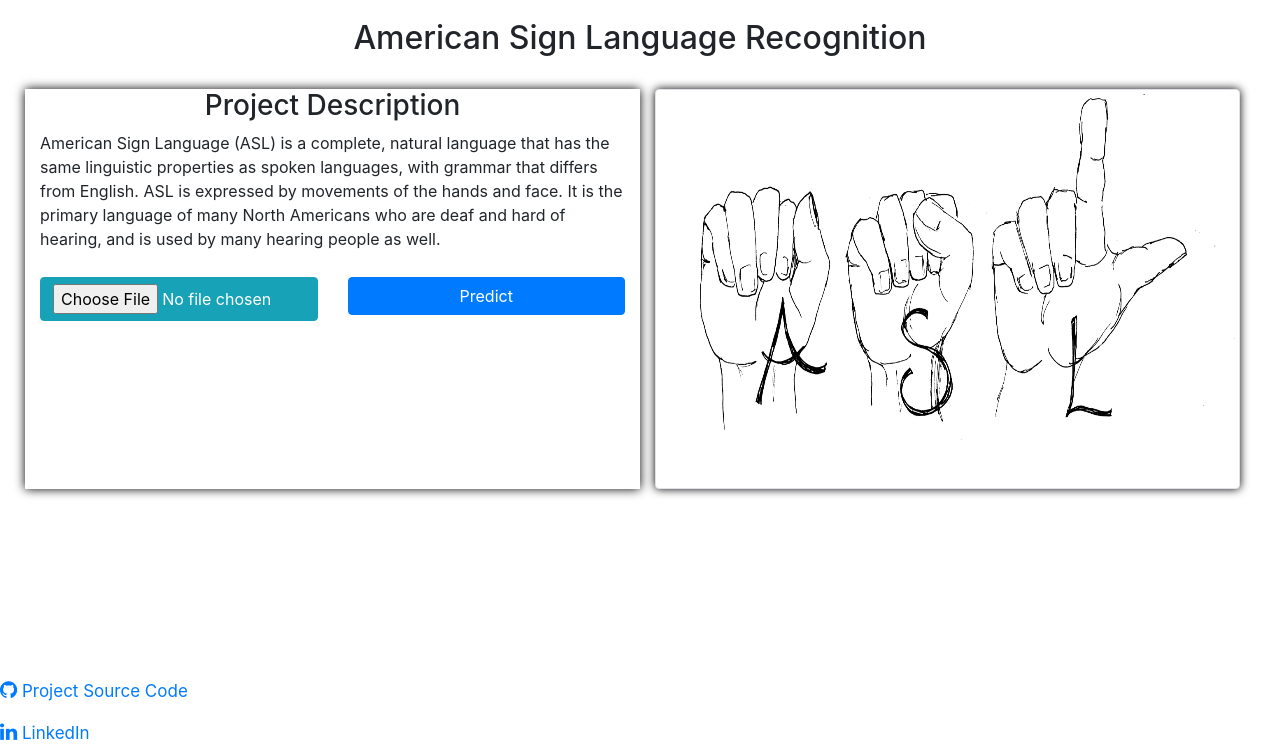
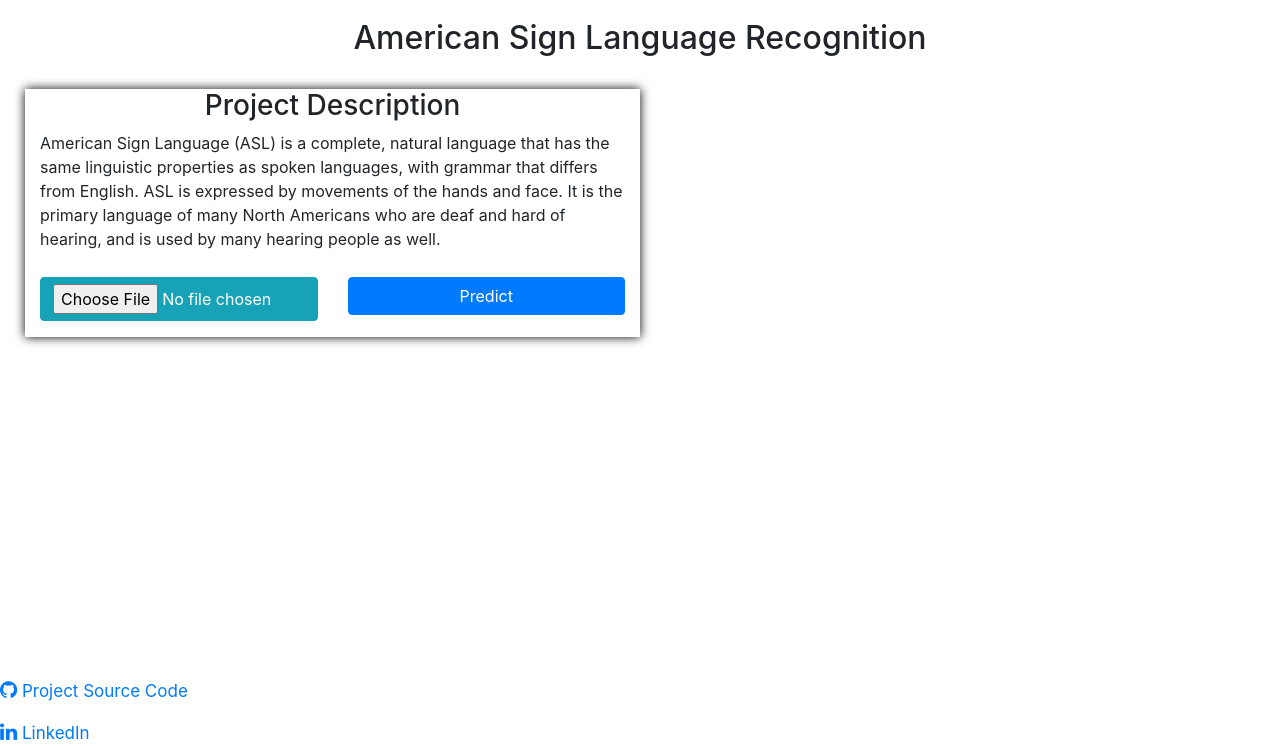
Before and after one commit to musstafa08-bug/ASL, a Flask app: page / in a window 1280 px wide. Shown: the part 54-800 px from the top of the page. Run offline with Flask 2, Linux system fonts and the light colour scheme; some libraries are stand-ins or nearby versions.

Commit message:
Update index.html

```diff
--- a/templates/index.html
+++ b/templates/index.html
@@ -57,10 +57,4 @@
             </form>
     </div>
 
-<div class="col-md-6">
-        <center>
-            <img id="blah" src="/static/asl.jpg" style="height:400px;box-shadow: 0 0 10px black;" class="img-fluid img-thumbnail">
-        </center>
-    </div>
-</div>
 {% endblock %}
```
